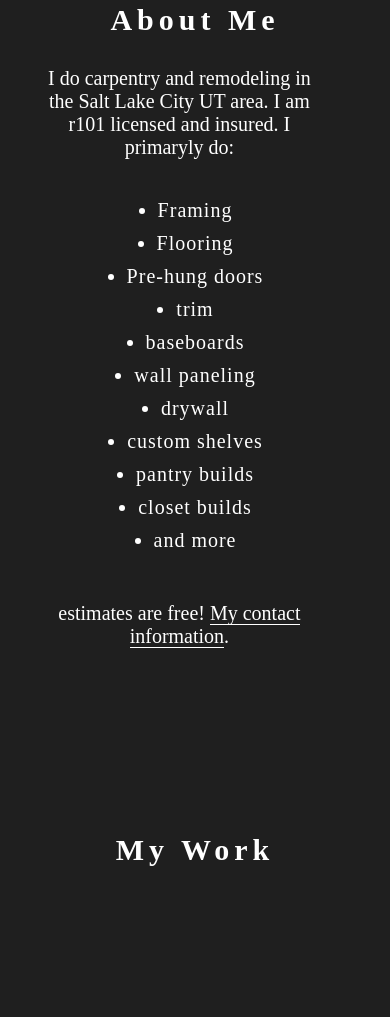
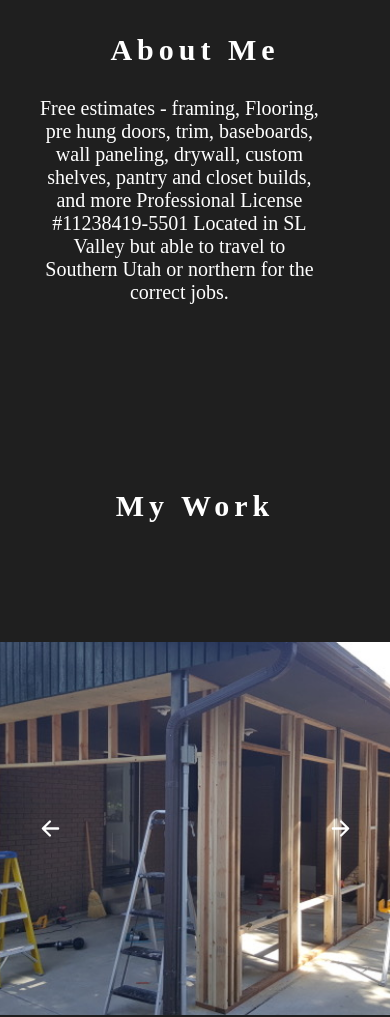
Before and after one commit to LawrenceSoftwareCompany/Greg-sCarpentryAndRemodeling, a plain HTML site: page index.html in a window 390 px wide. Shown: the part 585-1602 px from the top of the page. Drawn offline with nearby package versions, Linux system fonts and the light colour scheme.

Commit message:
Requested Updates and changes
Adding in requested updates and changes to the webiste

```diff
--- a/assets/styles/index.css
+++ b/assets/styles/index.css
@@ -59,8 +59,13 @@ section {
   /* background-attachment: fixed; */
   background-position: center;
   background-repeat: no-repeat;
-  background-size: 100%;
-  height: 60vh;
+  background-size: 115%;
+  margin-top: 3rem;
+  width: 95%;
+  height: 70vh;
+  border-radius: 1rem;
+  margin-left: auto;
+  margin-right: auto;
   display: flex;
   align-items: center;
   justify-content: center;
@@ -81,6 +86,7 @@ section {
   color: var(--textColor);
   font-size: 3rem;
   letter-spacing: 0.5rem;
+  margin-bottom: 1rem;
 }
 
 /* About us section styling */
@@ -92,17 +98,10 @@ section {
   justify-content: center;
 }
 
-.aboutUsImgTxtContainer {
-  display: grid;
-  gap: 4rem;
-  grid-template-columns: 1fr;
-}
-
 .aboutUsTxt {
   width: 80%;
   display: flex;
   flex-direction: column;
-  /* height: 100vh; */
   text-align: center;
   margin-left: auto;
   margin-right: auto;
@@ -148,13 +147,13 @@ section {
   justify-content: center;
 }
 
-.controlsContainer {
+/* .controlsContainer {
   width: 100%;
-  height: 90vh;
+  height: 60vh;
   display: grid;
   align-items: center;
   justify-items: center;
-}
+} */
 
 .controlBtn {
   border-radius: 50%;
@@ -179,7 +178,16 @@ section {
 }
 
 #ourWorkControls {
+  object-fit: cover;
+  height: 75vh;
+  display: grid;
+  align-items: center;
+  justify-items: center;
+  width: 70%;
+  border-radius: 1rem;
   background-size: 100%;
+  margin-left: auto;
+  margin-right: auto;
   background-repeat: no-repeat;
   background-position: center;
 }
@@ -193,14 +201,6 @@ section {
   margin: 0;
   padding: 0;
 }
-
-/* .ourWorkDisplayContainer {
-  display: flex;
-  flex-direction: column;
-  gap: 2rem;
-  width: 80%;
-  overflow-y: hidden;
-} */
 
 .demoWorkImg {
   object-fit: fill;
@@ -459,8 +459,9 @@ section {
     font: 2rem;
   }
 
-  .controlsContainer {
+  #controlsContainer {
     height: 55vh;
+    width: 100vw;
   }
 
   .ourWorkDisplayContainer {
@@ -514,7 +515,9 @@ section {
   }
 
   #ourWorkControls {
-    height: 80vh;
+    border-radius: 0;
+    height: 70vh;
+    width: 100vw;
     background-size: 170%;
   }
 
--- a/index.html
+++ b/index.html
@@ -27,27 +27,11 @@
         <div class="aboutUsImgTxtContainer">
           <div class="aboutUsTxt">
             <p class="aboutUsTxtBlock">
-              I do carpentry and remodeling in the Salt Lake City UT area. I am
-              r101 licensed and insured. I primaryly do:
-            </p>
-
-            <ul class="jobTypeList">
-              <li class="jobType">Framing</li>
-              <li class="jobType">Flooring</li>
-              <li class="jobType">Pre-hung doors</li>
-              <li class="jobType">trim</li>
-              <li class="jobType">baseboards</li>
-              <li class="jobType">wall paneling</li>
-              <li class="jobType">drywall</li>
-              <li class="jobType">custom shelves</li>
-              <li class="jobType">pantry builds</li>
-              <li class="jobType">closet builds</li>
-              <li class="jobType">and more</li>
-            </ul>
-
-            <p class="aboutUsTxtBlock">
-              estimates are free!
-              <a href="#contactMe"> My contact information</a>.
+              Free estimates - framing, Flooring, pre hung doors, trim,
+              baseboards, wall paneling, drywall, custom shelves, pantry and
+              closet builds, and more Professional License #11238419-5501
+              Located in SL Valley but able to travel to Southern Utah or
+              northern for the correct jobs.
             </p>
           </div>
         </div>
@@ -61,10 +45,8 @@
           <button class="controlBtn controlLeft" onclick="cycleWorkDemo(-1)">
             <ion-icon name="arrow-back-outline" class="controlSVG"></ion-icon>
           </button>
-          <!-- Actual display portion -->
-          <!-- <img class="demoWorkImg" id="ourWorkImg" /> -->
-
-          <!-- Foward Btn -->
+          <div class="demoContainer"></div>
+          <!-- Foward Button -->
           <button class="controlBtn controlRight" onclick="cycleWorkDemo(1)">
             <ion-icon
               name="arrow-forward-outline"
```
